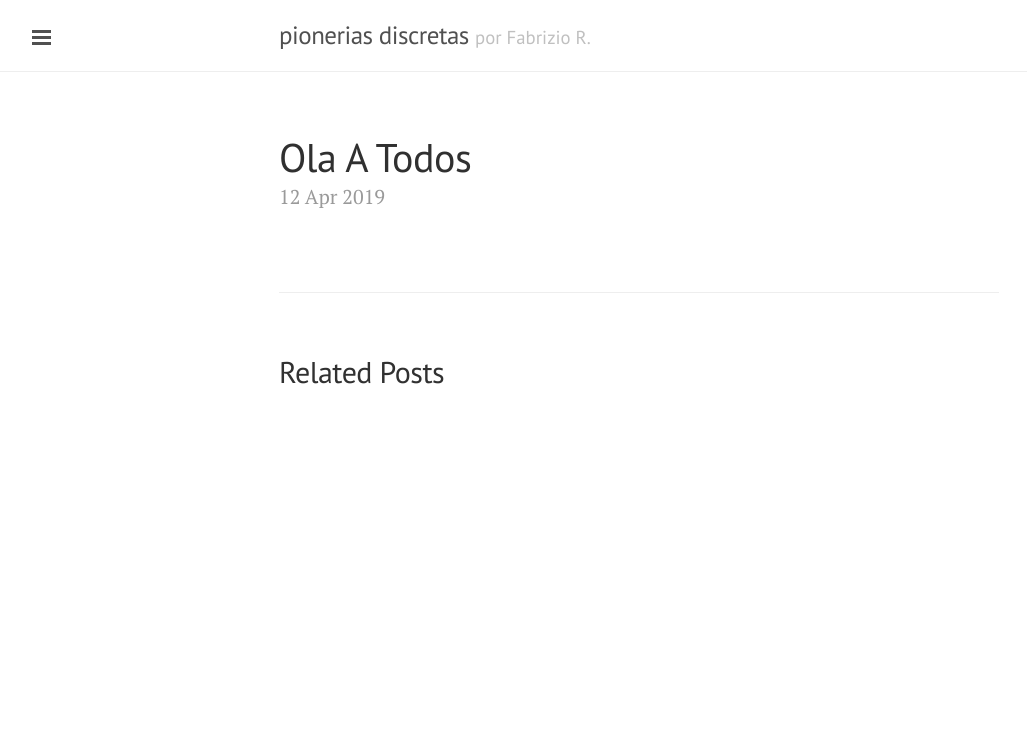
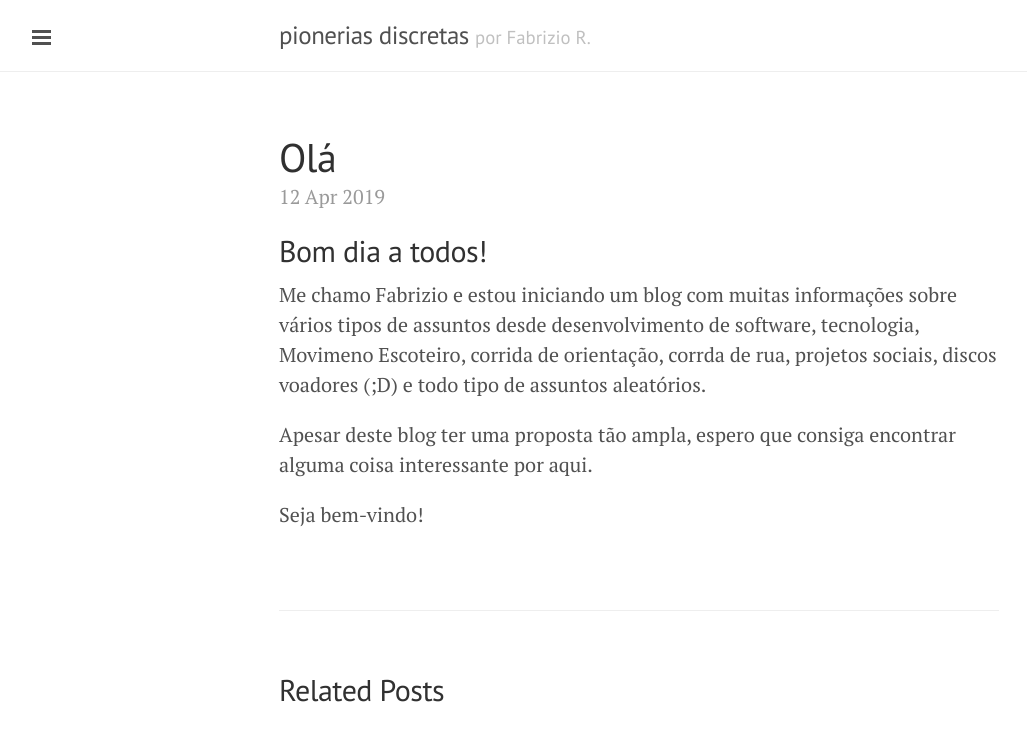
Before and after one commit to fabriziox/fabriziox.github.io, a Jekyll site: the page built from _posts/2019-04-12-ola-a-todos.md, in a window 1280 px wide. Shown: the top 741 px of the page, without its empty margins (1-1028 px from the left). Built offline with Jekyll 4.4.1, drawn with Linux system fonts in a browser that asks for light colours; Markdown is read by kramdown in place of the engine named in the settings.

Commit message:
Update 2019-04-12-ola-a-todos.md

```diff
--- a/_posts/2019-04-12-ola-a-todos.md
+++ b/_posts/2019-04-12-ola-a-todos.md
@@ -1,4 +1,12 @@
 ---
 layout: post
-title:
+title: Olá
 ---
+
+## Bom dia a todos!
+
+Me chamo Fabrizio e estou iniciando um blog com muitas informações sobre vários tipos de assuntos desde desenvolvimento de software, tecnologia, Movimeno Escoteiro, corrida de orientação, corrda de rua, projetos sociais, discos voadores (;D) e todo tipo de assuntos aleatórios.
+
+Apesar deste blog ter uma proposta tão ampla, espero que consiga encontrar alguma coisa interessante por aqui.
+
+Seja bem-vindo!
```
